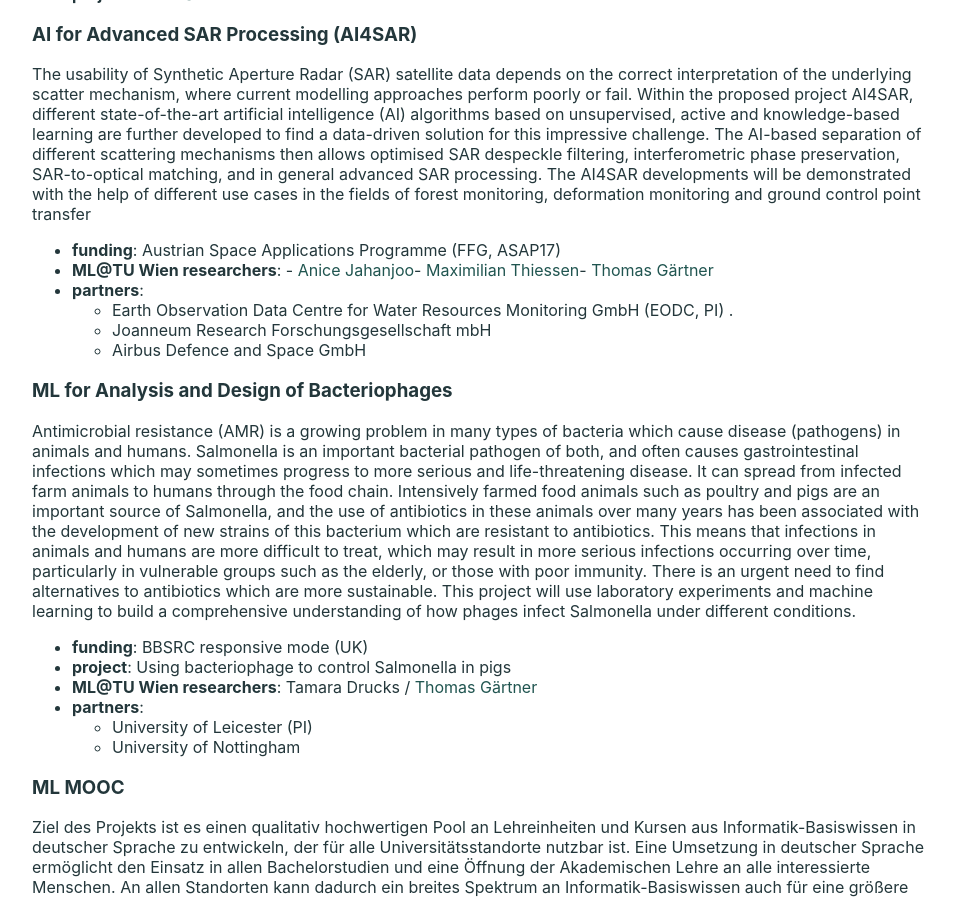
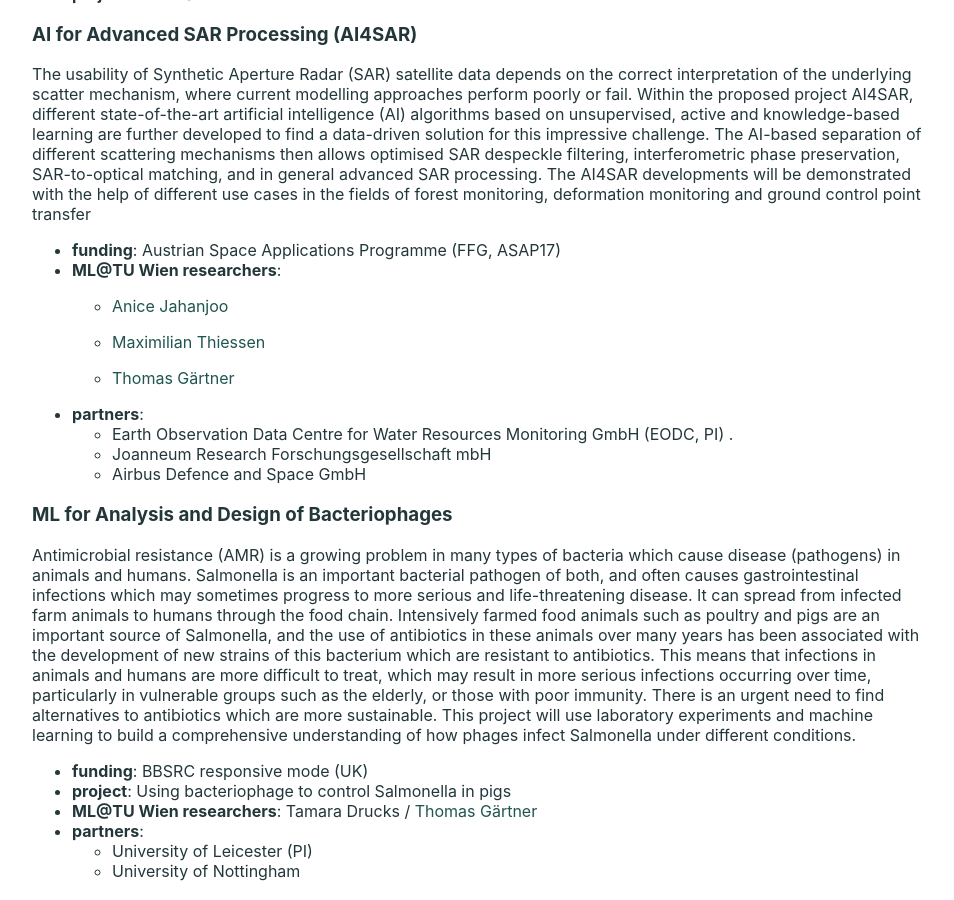
Before and after one commit to ml-tuw/ml-tuw.github.io, a Jekyll site: the page built from projects/md/index.md, in a window 1280 px wide and 900 px high, scrolled down 1690 px. Shown: the whole window, without its empty margins (160-1114 px from the left). Built offline with Jekyll 4.4.1, drawn with Linux system fonts in a browser that asks for light colours.

Commit message:
~~test~~

```diff
--- a/_includes/listppl_ul.md
+++ b/_includes/listppl_ul.md
@@ -1,7 +1,7 @@
 {%- assign ppls = include.ppls | split:" " -%}
 {%- capture pn -%}
-{%- for ppl in ppls -%}
+{% for ppl in ppls %}
    - {% include linked_name.md id=ppl %}
-{%- endfor -%}
+{% endfor %}
 {%- endcapture -%}
-{{ pn | strip_newlines }}
+{{ pn }}
```
Also changed, not shown: projects/old/index.html (renamed from projects/index.html).
